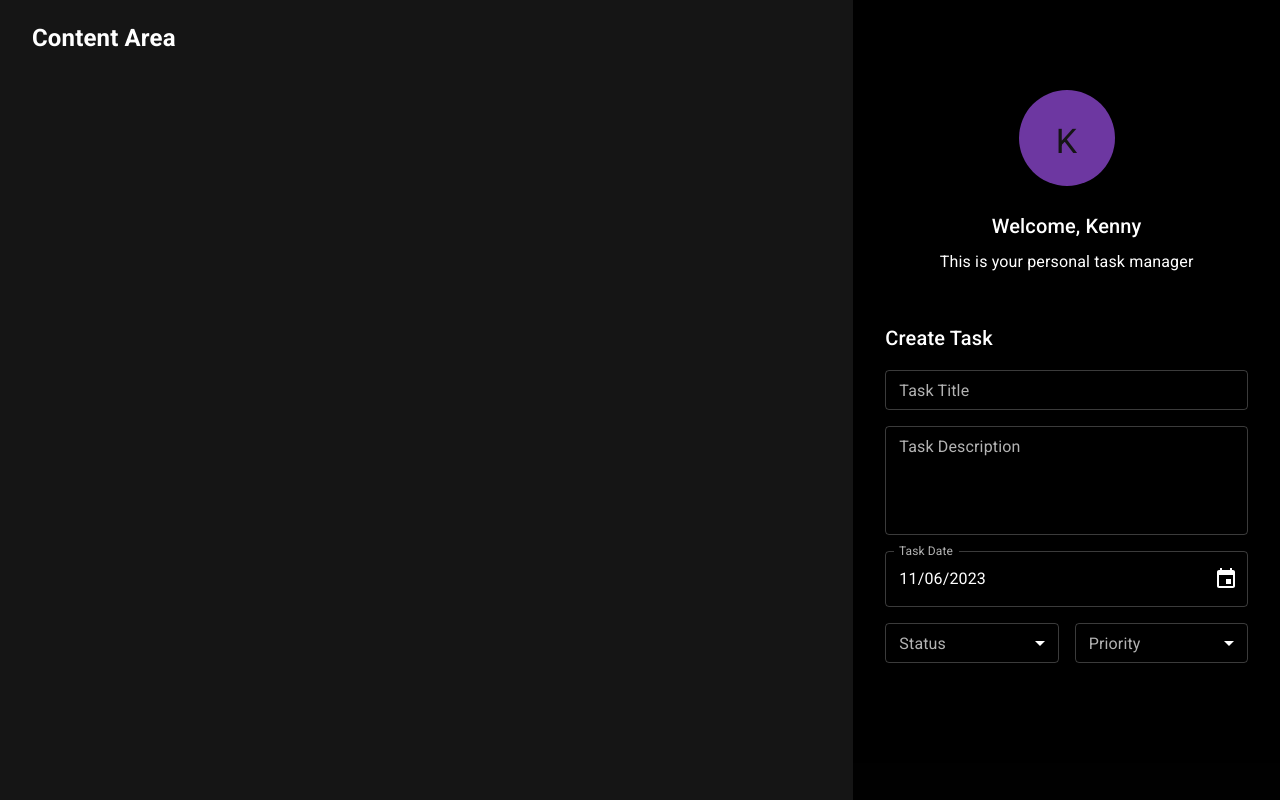
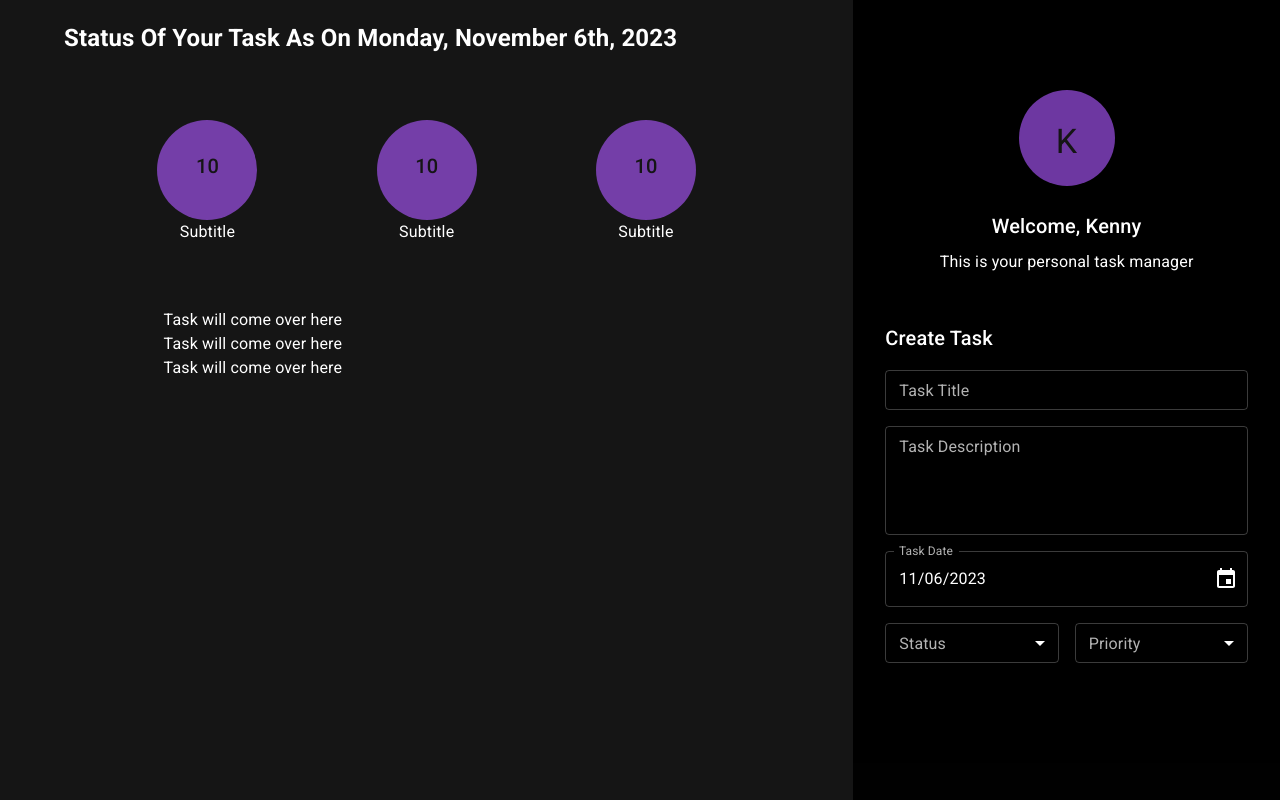
Before and after one commit to KQuiggins/TypeScript_Todo, a React (Vite) app: page / in a window 1280 px wide. Built offline with nearby package versions, Linux system fonts and the light colour scheme.

Commit message:
Refactor TaskArea component and add TaskCounter component

```diff
--- a/src/components/taskArea/TaskArea.tsx
+++ b/src/components/taskArea/TaskArea.tsx
@@ -1,11 +1,50 @@
 import { FC, ReactElement } from 'react'
-import { Grid } from '@mui/material'
+//import Grid from '@mui/material/Unstable_Grid2';
+import { Box, Grid } from '@mui/material'
+
+import { format } from 'date-fns';
+import TaskCounter from '../taskCounter/TaskCounter';
 
 const TaskArea: FC = (): ReactElement => {
   return (
     <>
-        <Grid item md={8} px={4}>
-          <h2>Content Area</h2>
+        <Grid  md={8} px={4}>
+            <Box mb={8} px={4}>
+              <h2>Status Of Your Task As On {format(new Date(), 'PPPP')}</h2>
+            </Box>
+          <Grid
+            container
+            display="flex"
+            justifyContent="center"
+          >
+            <Grid
+              item
+              display="flex"
+              flexDirection="row"
+              justifyContent="space-around"
+              alignItems="center"
+              md={10}
+              xs={12}
+              mb={8}
+            >
+              <TaskCounter />
+              <TaskCounter />
+              <TaskCounter />
+
+            </Grid>
+            <Grid
+              item
+              display="flex"
+              flexDirection="column"
+              xs={10}
+              md={8}
+            >
+              <Box>Task will come over here</Box>
+              <Box>Task will come over here</Box>
+              <Box>Task will come over here</Box>
+
+            </Grid>
+          </Grid>
         </Grid>
     </>
   )
--- /dev/null
+++ b/src/components/taskCounter/TaskCounter.tsx
@@ -0,0 +1,27 @@
+import { FC, ReactElement } from 'react';
+import { Avatar, Box, Typography } from '@mui/material';
+
+
+
+const TaskCounter: FC = (): ReactElement => {
+  return (
+    <>
+        <Box
+            display="flex"
+            flexDirection="column"
+            alignItems="center"
+            justifyContent="center"
+
+        >
+            <Avatar sx={{ width: 100, height: 100, bgcolor: 'primary.main' }}>
+            <Typography variant="h6" component="div" gutterBottom>
+                10
+            </Typography>
+            </Avatar>
+            <Typography>Subtitle</Typography>
+        </Box>
+    </>
+  )
+}
+
+export default TaskCounter
```
